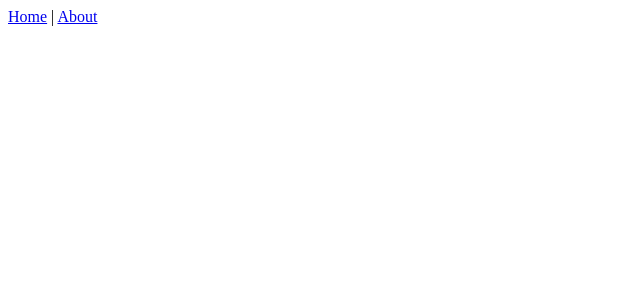
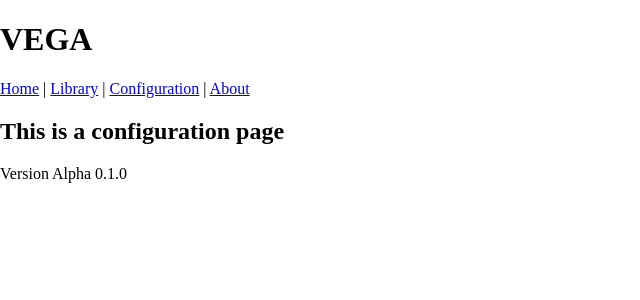
Before and after one commit to Mathieu-S/VEGA, a Vue app: page /library in a window 1280 px wide. Shown: the top 300 px of the page, without its empty margins (0-640 px from the left). Built offline with nearby package versions, Linux system fonts and the light colour scheme.

Commit message:
ADD*: Mains views

```diff
--- a/package.json
+++ b/package.json
@@ -14,6 +14,7 @@
   },
   "dependencies": {
     "core-js": "^3.6.5",
+    "normalize.css": "^8.0.1",
     "vue": "^2.6.11",
     "vue-class-component": "^7.2.3",
     "vue-property-decorator": "^8.4.2",
--- a/src/App.vue
+++ b/src/App.vue
@@ -1,10 +1,16 @@
 <template>
   <main id="app">
+    <header>
+      <h1>VEGA</h1>
+    </header>
     <nav id="nav">
-      <router-link to="/">Home</router-link> |
-      <router-link to="/about">About</router-link>
+      <router-link to="home">Home</router-link> |
+      <router-link to="library">Library</router-link> |
+      <router-link to="configuration">Configuration</router-link> |
+      <router-link to="about">About</router-link>
     </nav>
     <router-view />
+    <footer>Version Alpha 0.1.0</footer>
   </main>
 </template>
 
--- a/src/components/HelloWorld.vue
+++ b/src/components/HelloWorld.vue
@@ -1,6 +1,6 @@
 <template>
   <div class="hello">
-    <h1>{{ msg }}</h1>
+    <h3>{{ msg }}</h3>
   </div>
 </template>
 
--- a/src/main.ts
+++ b/src/main.ts
@@ -2,6 +2,8 @@ import Vue from "vue";
 import App from "./App.vue";
 import router from "./router";
 import store from "./store";
+
+import "normalize.css";
 
 Vue.config.productionTip = false;
 
--- a/src/router/index.ts
+++ b/src/router/index.ts
@@ -1,6 +1,9 @@
 import Vue from "vue";
 import VueRouter, { RouteConfig } from "vue-router";
-import Home from "../views/Home.vue";
+import Home from "@/views/Home.vue";
+import Library from "@/views/Library.vue";
+import Configuration from "@/views/Configuration.vue";
+import About from "@/views/About.vue";
 
 Vue.use(VueRouter);
 
@@ -11,13 +14,19 @@ const routes: Array<RouteConfig> = [
     component: Home
   },
   {
+    path: "/library",
+    name: "Library",
+    component: Library
+  },
+  {
+    path: "/configuration",
+    name: "Configuration",
+    component: Configuration
+  },
+  {
     path: "/about",
     name: "About",
-    // route level code-splitting
-    // this generates a separate chunk (about.[hash].js) for this route
-    // which is lazy-loaded when the route is visited.
-    component: () =>
-      import(/* webpackChunkName: "about" */ "../views/About.vue")
+    component: About
   }
 ];
 
--- /dev/null
+++ b/src/views/Configuration.vue
@@ -0,0 +1,11 @@
+<template>
+  <section class="configuration">
+    <h2>This is a configuration page</h2>
+  </section>
+</template>
+
+<script lang="ts">
+import { Vue } from "vue-property-decorator";
+
+export default class Configuration extends Vue {}
+</script>
--- a/src/views/Home.vue
+++ b/src/views/Home.vue
@@ -1,5 +1,6 @@
 <template>
   <section class="home">
+    <h2>This is a home page</h2>
     <img alt="Vue logo" src="../assets/logo.png" />
     <HelloWorld msg="Welcome to Your Vue.js + TypeScript App" />
   </section>
--- a/src/views/About.vue
+++ b/src/views/Library.vue
@@ -1,11 +1,11 @@
 <template>
-  <section class="about">
-    <h1>This is an about page</h1>
+  <section class="library">
+    <h2>This is a library page</h2>
   </section>
 </template>
 
 <script lang="ts">
 import { Vue } from "vue-property-decorator";
 
-export default class About extends Vue {}
+export default class Library extends Vue {}
 </script>
```
